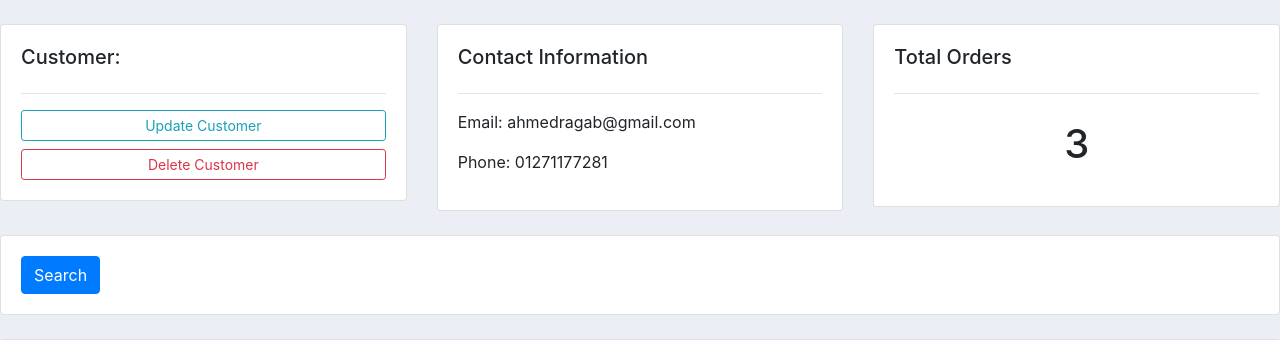
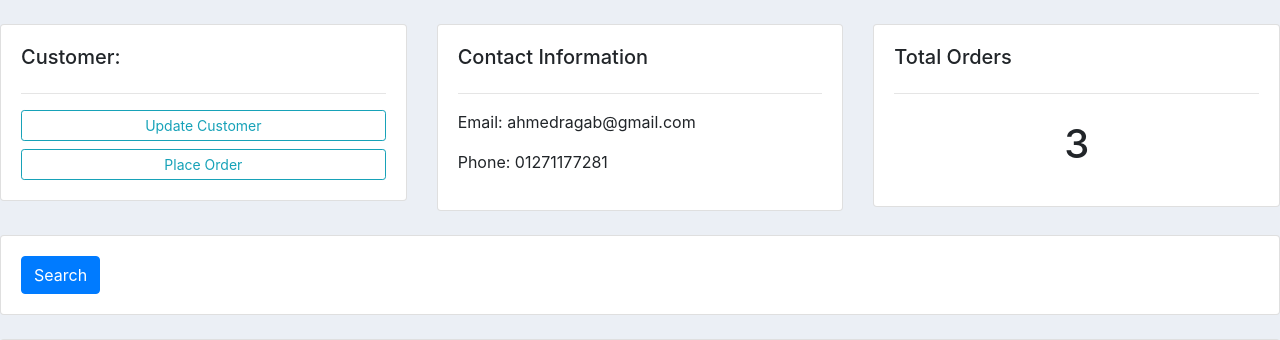
Before and after one commit to WalidMohamed1/Customer-Relationship-Management, a Django app: page /customer/1/ in a window 1280 px wide. Shown: the part 58-398 px from the top of the page. Run offline with Django 3.2, Linux system fonts and the light colour scheme; data comes from the database, SQL or seed files in the repository; both versions use the stored data as it was after the commit.

Commit message:
Inline formsets

```diff
--- a/accounts/forms.py
+++ b/accounts/forms.py
@@ -4,4 +4,4 @@ from .models import Order
 class OrderForm(ModelForm):
     class Meta:
         model = Order
-        fields = '__all__' #All fields in Order
+        fields = '__all__' #All fields in Order class
--- a/accounts/templates/accounts/customer.html
+++ b/accounts/templates/accounts/customer.html
@@ -10,7 +10,7 @@
 			<h5>Customer:</h5>
 			<hr>
 			<a class="btn btn-outline-info  btn-sm btn-block" href="">Update Customer</a>
-			<a class="btn btn-outline-danger  btn-sm btn-block" href="">Delete Customer</a>
+			<a class="btn btn-outline-info  btn-sm btn-block" href="{% url 'create_order' customer.id %}">Place Order</a>
 
 		</div>
 	</div>
--- a/accounts/templates/accounts/dashboard.html
+++ b/accounts/templates/accounts/dashboard.html
@@ -35,7 +35,6 @@
 		<h5>LAST 5 ORDERS</h5>
 		<hr>
 		<div class="card card-body">
-			<a class="btn btn-primary  btn-sm btn-block" href="{% url 'create_order' %}">Create Order</a>
 			<table class="table table-sm">
 				<tr>
 					<th>Product</th>
--- a/accounts/templates/accounts/order_form.html
+++ b/accounts/templates/accounts/order_form.html
@@ -8,7 +8,11 @@
 
 			<form action="" method="POST">
 				{% csrf_token %}
-				{{form}}
+				{{ formset.management_form }}
+				{% for form in formset %}
+					{{form}}
+					<hr>
+				{% endfor %}
 
 				<input type="submit" name="Submit">
 			</form>
--- a/accounts/urls.py
+++ b/accounts/urls.py
@@ -5,7 +5,7 @@ urlpatterns = [
     path('', views.home, name='home'), #Base URL
     path('products/', views.products, name='products'),
     path('customer/<str:pk_test>/', views.customer, name='customer'),
-    path('create_order/', views.createOrder, name='create_order'),
+    path('create_order/<str:pk>/', views.createOrder, name='create_order'),
     path('update_order/<str:pk>/', views.updateOrder, name='update_order'),
     path('delete_order/<str:pk>/', views.deleteOrder, name='delete_order'),
 
--- a/accounts/views.py
+++ b/accounts/views.py
@@ -1,6 +1,6 @@
-from multiprocessing import context
 from django.shortcuts import redirect, render
 from django.http import HttpResponse
+from django.forms import inlineformset_factory
 from accounts.models import *
 from .forms import OrderForm
 
@@ -32,15 +32,19 @@ def customer(request, pk_test):
 
     return render(request, 'accounts/customer.html', context)
 
-def createOrder(request):
-    form = OrderForm()
+def createOrder(request, pk):
+    OrderFormSet = inlineformset_factory(Customer, Order, fields=('product', 'status'), extra=10)
+    customer = Customer.objects.get(id=pk)
+    formset = OrderFormSet(queryset=Order.objects.none(), instance=customer)
+    #form = OrderForm(initial={'customer':customer})
     if request.method == 'POST':
-        form = OrderForm(request.POST)
-        if form.is_valid():
-            form.save()
+        #form = OrderForm(request.POST)
+        formset = OrderFormSet(request.POST, instance=customer)
+        if formset.is_valid():
+            formset.save()
             return redirect('/')
 
-    context = {'form':form}
+    context = {'formset':formset}
     return render(request, 'accounts/order_form.html', context)
 
 def updateOrder(request, pk):
```
Also changed, not shown: db.sqlite3.
